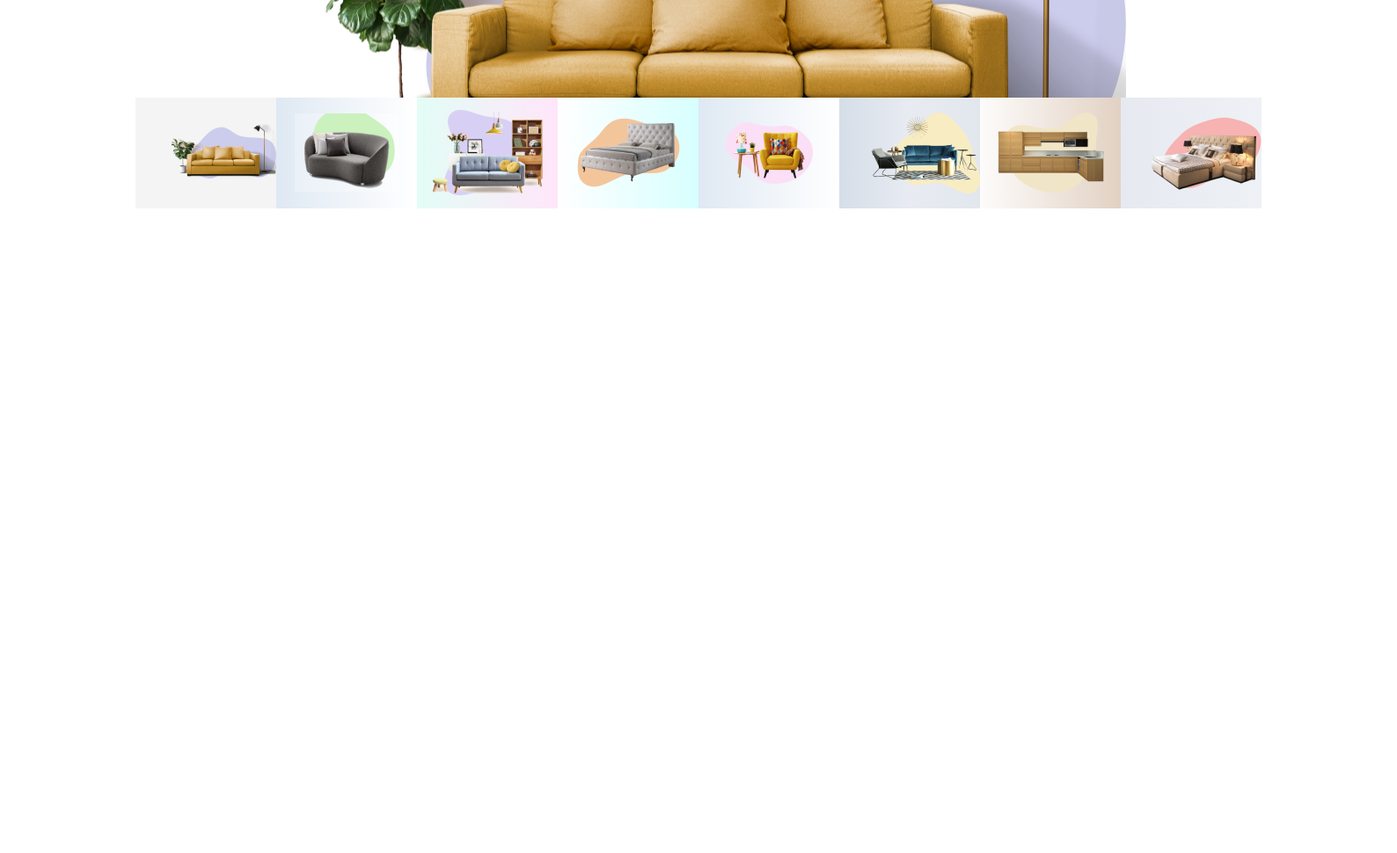
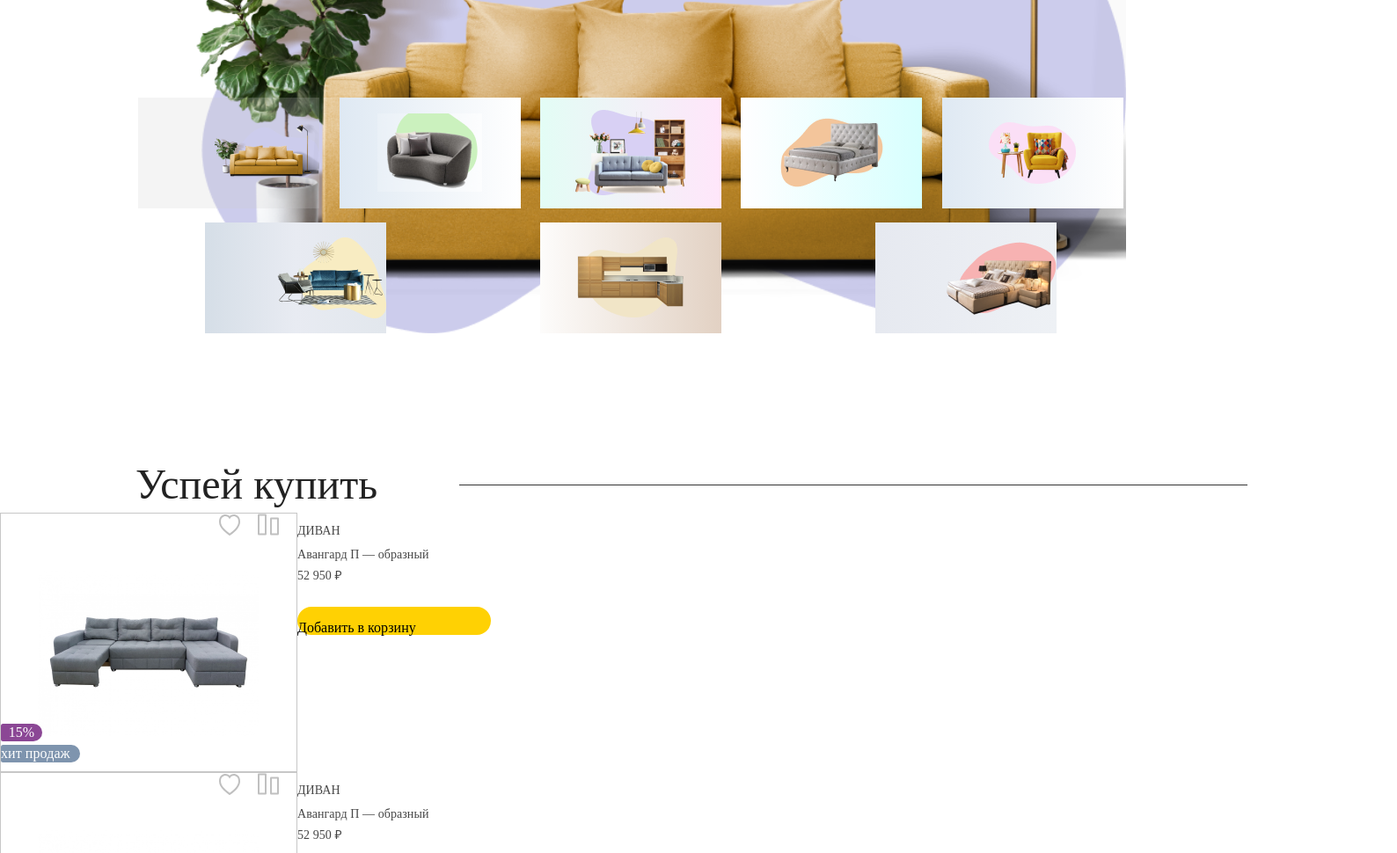
Before and after one commit to Tr1ada/layout-dream, a plain HTML site: page index.html in a window 1280 px wide. Shown: the part 558-1528 px from the top of the page at 88% size, 1588 px wide, since content can reach past the window. Before the commit the page ends 800 px from the top, so only its background shows below. Drawn offline with Linux system fonts and the light colour scheme.

Commit message:
block update product

```diff
--- a/index.html
+++ b/index.html
@@ -76,17 +76,63 @@
                     <p class="section-text__want ">Хочется сэкономить?</p>
                     <p class="section-text__discount">Скидка 5% <br> при самовывозе</p>
                 </div>
-                <div class="section_cards">
-                    <div class="section_card"></div>
-                    <div class="section_card"></div>
-                    <div class="section_card"></div>
-                    <div class="section_card"></div>
-                    <div class="section_card"></div>
-                    <div class="section_card"></div>
-                    <div class="section_card"></div>
-                    <div class="section_card"></div>
+                <div class="section-cards">
+                    <div class="section-card"></div>
+                    <div class="section-card"></div>
+                    <div class="section-card"></div>
+                    <div class="section-card"></div>
+                    <div class="section-card"></div>
+                    <div class="section-card"></div>
+                    <div class="section-card"></div>
+                    <div class="section-card"></div>
                 </div>
             </div>
+            <div class="product-block">
+                <div class="product__text-element">
+                    <p>Успей купить</p>
+                </div>
+                <div class="product__line-element"></div>
+            </div>
+                <div class="product__cards-element">
+                    <div class="product__card_border-element">
+                        <div class="product__card_border_icons-element">
+                            <img class="product__card_border_icon-element" src="./img/heart_card.svg" alt="">
+                            <img class="product__card_border_icon-element" src="./img/compare.svg" alt="">
+                        </div>
+                        <div class="product__card_border_img-element">
+                            <div class="product__card_border_img_text-stock">15%</div>
+                            <div class="product__card_border_img_text-hit">хит продаж</div>
+                            <img class="product__card_border_img" src="./img/image_card_1.png" alt="">
+                        </div>
+                    </div>
+                    <ul class="product__card_text">
+                        <li class="product__card_text_сlass"><a href="#" class="product__card_text_style"><h2>ДИВАН</h2></a></li>
+                        <li class="product__card_text_name"><a href="#" class="product__card_text_style"><h2>Авангард П — образный</h2></a></li>
+                        <li class="product__card_text_price"><a href="#" class="product__card_text_style"><h2>52 950 ₽</h2></a></li>
+                        <li class="product__card_button"><a href="#" class="product__card_button_text"><h2>Добавить в корзину</h2></a></li>
+
+                    </ul>
+                </div>
+                <div class="product__cards-element">
+                    <div class="product__card_border-element">
+                        <div class="product__card_border_icons-element">
+                            <img class="product__card_border_icon-element" src="./img/heart_card.svg" alt="">
+                            <img class="product__card_border_icon-element" src="./img/compare.svg" alt="">
+                        </div>
+                        <div class="product__card_border_img-element">
+                            <div class="product__card_border_img_text-stock">15%</div>
+                            <div class="product__card_border_img_text-hit">хит продаж</div>
+                            <img class="product__card_border_img" src="./img/image_card_1.png" alt="">
+                        </div>
+                    </div>
+                    <ul class="product__card_text">
+                        <li class="product__card_text_сlass"><a href="#" class="product__card_text_style"><h2>ДИВАН</h2></a></li>
+                        <li class="product__card_text_name"><a href="#" class="product__card_text_style"><h2>Авангард П — образный</h2></a></li>
+                        <li class="product__card_text_price"><a href="#" class="product__card_text_style"><h2>52 950 ₽</h2></a></li>
+                        <li class="product__card_button"><a href="#" class="product__card_button_text"><h2>Добавить в корзину</h2></a></li>
+
+                    </ul>
+                </div>
         </div>
     </div>
 </body>
--- a/style.css
+++ b/style.css
@@ -19,10 +19,14 @@
     display: flex;
     padding: 10px 83px ;
 }
+.header__img{
+    cursor: pointer;
+}
 .header__text {
     width: 100%;
     display: flex;
     justify-content: space-between;
+    cursor: pointer;
 }
 .header__text-one{
     margin-top: 5px;
@@ -60,9 +64,6 @@
         flex-direction: column;
     }
 }
-.info-block-img {
-
-}
 .info-block_serch {
     width: 80%;
     margin-left: 45px;
@@ -78,6 +79,7 @@
     width: 100%;
 }
 .info-block__icons{
+    cursor: pointer;
     display: flex;
     align-items: center;
     text-align: center;
@@ -120,6 +122,7 @@
     background-repeat: no-repeat;
     padding-top: 27%;
     background-position: right;
+    background-size: contain;
 }
 .section-text{
     position: absolute;
@@ -135,66 +138,156 @@
     font-size: 70px;
     margin-top: 26px;
 }
-.section_cards {
+.section-cards {
     display: flex;
-    margin-left: 154px;
+    padding-left: 154px;
+    justify-content: space-around;
     width: 100%;
-    justify-content: space-around;
+    flex-wrap: wrap;
+    gap: 16px;
+
 }
-.section_card:nth-child(1) {
-    background: rgba(201, 201, 201, 0.21);
+.section-card{
     width: 206px;
     height: 126px;
+    background-repeat: no-repeat;
+}
+.section-card:nth-child(1) {
+    background-color: rgba(201, 201, 201, 0.21);
     background-image: url(./img/section_vector_one.png), url(./img/section-card_background_one.png);
     background-position: right;
-    background-repeat: no-repeat;
 }
-.section_card:nth-child(2) {
-    width: 206px;
-    height: 126px;
+.section-card:nth-child(2) {
     background-image: url(./img/section_vector_two.png), url(./img/section-card_background_two.png),linear-gradient(90deg, #DFE9F3 1%, #FFF 100%);
     background-position: center;
-    background-repeat: no-repeat;
 }
-.section_card:nth-child(3) {
-    width: 206px;
-    height: 126px;
+.section-card:nth-child(3) {
     background-image: url(./img/section_vector_three.png), url(./img/section-card_background_three.png),linear-gradient(90deg, #E3FDF5 0%, #FFE6FA 100%);
     background-position: center;
-    background-repeat: no-repeat;
 }
-.section_card:nth-child(4) {
-    width: 206px;
-    height: 126px;
+.section-card:nth-child(4) {
     background-image: url(./img/section_vector_four.png), url(./img/section-card_background_four.png),linear-gradient(90deg, #FFFEFF 0%, #D7FFFE 100%);
     background-position: center;
-    background-repeat: no-repeat;
 }
-.section_card:nth-child(5) {
-    width: 206px;
-    height: 126px;
+.section-card:nth-child(5) {
     background-image: url(./img/section_vector_five.png), url(./img/section-card_background_five.png),linear-gradient(90deg, #DFE9F3 0%, #FFF 100%);
     background-position: center;
-    background-repeat: no-repeat;
 }
-.section_card:nth-child(6) {
-    width: 206px;
-    height: 126px;
+.section-card:nth-child(6) {
     background-image: url(./img/section_vector_six.png), url(./img/section-card_background_six.png),linear-gradient(90deg, #D5DEE7 0%, #E8EBF2 50%, #E2E7ED 100%);
     background-position: right;
-    background-repeat: no-repeat;
 }
-.section_card:nth-child(7) {
-    width: 206px;
-    height: 126px;
+.section-card:nth-child(7) {
     background-image: url(./img/section_vector_seven.png), url(./img/section-card_background_seven.png),linear-gradient(90deg, #FDFCFB 0%, #E2D1C3 100%);
     background-position: center;
-    background-repeat: no-repeat;
 }
-.section_card:nth-child(8) {
-    width: 206px;
-    height: 126px;
+.section-card:nth-child(8) {
     background-image: url(./img/section_vector_eight.png), url(./img/section-card_background_eight.png),linear-gradient(90deg, #E6E9F0 0%, #EEF1F5 100%);
     background-position: right;
-    background-repeat: no-repeat;
 }
+.product-block{
+    width: 100%;
+    margin-top: 140px;
+    display: flex;
+    padding: 0 154px;
+    align-items: center;
+}
+.product__text-element{
+    font-size: 48px;
+    font-weight: 400;
+    line-height: 64px;
+}
+.product__line-element{
+    border-bottom: 1px solid #333333;
+    width: 70%;
+    height: 2px;
+    margin-left: 93px;
+}
+.product__cards-element {
+    display: flex;
+    justify-content: space-between;
+    min-width: 280px;
+    width: 24%;
+
+}
+.product__card_border-element {
+    position: relative;
+    border: 1px solid rgba(51, 51, 51, 0.27);
+}
+.product__card_border_icons-element {
+    padding-right: 20px;
+    flex-wrap: wrap;
+    gap: 20px;
+     display: flex;
+     justify-content: flex-end;
+}
+.product__card_border_img_text-stock {
+    position: absolute;
+    z-index: 3;
+    background: #8B4795;
+    color: white;
+    font-style: normal;
+    font-weight: 500;
+    font-size: 16px;
+    line-height: 20px;
+    letter-spacing: 0.005em;
+    width: 47px;
+    border-radius: 10px 40px 40px 10px;
+    bottom: 34px;
+    text-align: center;
+}
+.product__card_border_img_text-hit{
+    position: absolute;
+    z-index: 4;
+    color: white;
+    font-style: normal;
+    font-weight: 500;
+    font-size: 16px;
+    line-height: 20px;
+    letter-spacing: 0.005em;
+    width: 90px;
+    border-radius: 10px 40px 40px 10px;
+    bottom: 10px;
+    background: #7E94AE;
+}
+.product__card_border_img {
+    margin:40px;
+}
+.product__card_text {
+    text-decoration: none;
+    margin-top: 14px;
+    width: 232px;
+}
+.product__card_text_style {
+    width: 50px;
+    font-style: normal;
+    font-weight: 400;
+    font-size: 14px;
+    line-height: 14px;
+    letter-spacing: 0.005em;
+    opacity: 0.9;
+    text-decoration: none;
+    color: #333333;
+}
+.product__card_text_name {
+    margin-top: 13px;
+}
+.product__card_text_price {
+    margin-top: 10px;
+}
+.product__card_button {
+    border-radius: 44px;
+    background: var(--yellow, #FFD103);
+    cursor: pointer;
+    margin-top: 28px;
+    width: 220px;
+    height: ;
+    flex-shrink: 0;
+}
+.product__card_button_text {
+    font-size: 16px;
+    font-style: normal;
+    font-weight: 300;
+    text-decoration: none;
+    color: black;
+    margin-left: 32px}
```
Also changed, not shown: img/compare.svg (added), img/heart_card.svg (added), img/image_card_1.png (added).
